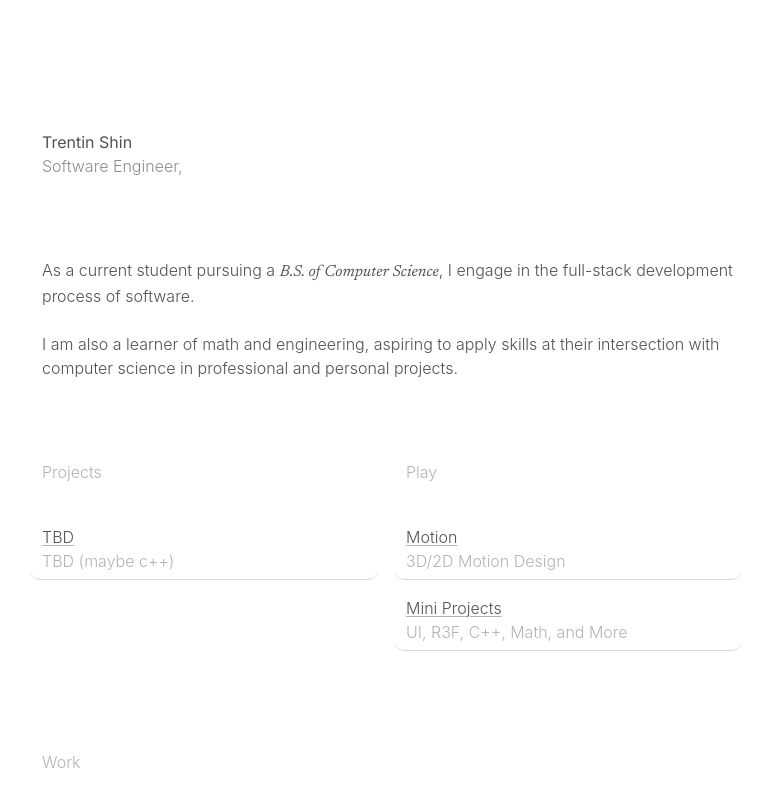
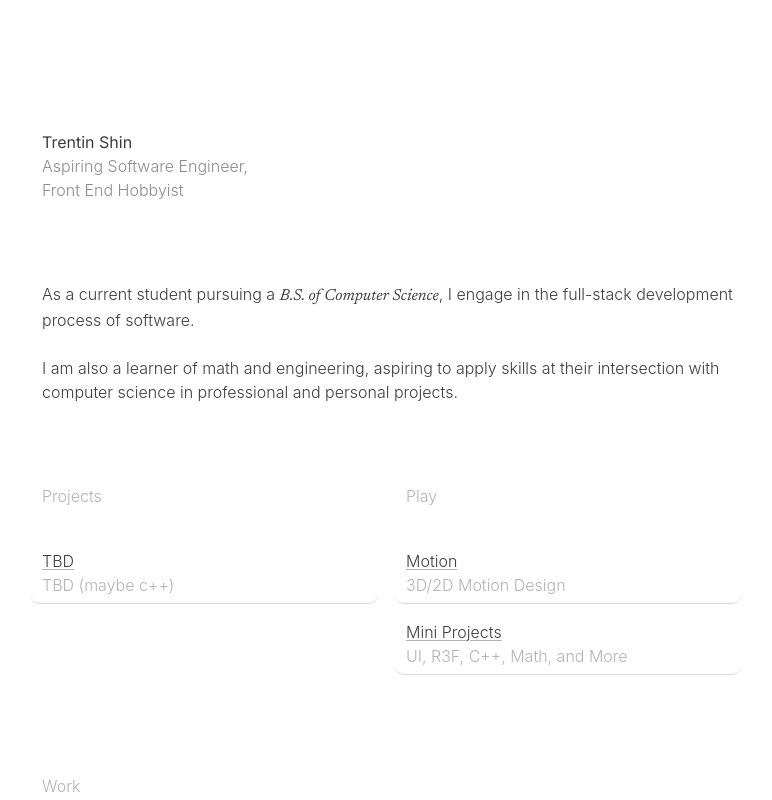
Before and after one commit to TRShin/trshin-web, a React (Vite) app: page /#/Home in a window 1280 px wide. Shown: the top 800 px of the page, without its empty margins (248-1020 px from the left). Built offline with nearby package versions, Linux system fonts and the light colour scheme; a web font is replaced by a local one.

Commit message:
relative path fix

```diff
--- a/index.html
+++ b/index.html
@@ -2,12 +2,12 @@
 <html lang="en">
   <head>
     <meta charset="UTF-8" />
-    <link rel="icon" type="image/svg+xml" href="/thirteen.png"/>
+    <link rel="icon" type="image/svg+xml" href="./thirteen.png"/>
     <meta name="viewport" content="width=device-width, initial-scale=1.0" />
     <title>Trentin Shin</title>
   </head>
   <body>
     <div id="root"></div>
-    <script type="module" src="/src/main.jsx"></script>
+    <script type="module" src="./src/main.jsx"></script>
   </body>
 </html>
--- a/src/index.css
+++ b/src/index.css
@@ -2,7 +2,7 @@
 
 :root {
   /* Colors */
-  --greyscale-color-default: hsl(0, 0%, 32%);
+  --greyscale-color-default: hsl(0, 0%, 24%);
   --greyscale-color-semi-light: hsl(0, 0%, 55%);
   --greyscale-color-light: hsl(0, 0%, 70%);
   --greyscale-color-lighter: hsl(0, 0%, 85%);
--- a/src/pages/Home.jsx
+++ b/src/pages/Home.jsx
@@ -8,14 +8,12 @@ function Home() {
         navigate(path);
     }
 
-    console.log('Home Component HERE!');
-
     return (
         <div className='content'>
             <div className='container'>
                 <div className={styles.short_info}>
                     <h1>Trentin Shin</h1>
-                    <p className='secondary'>Software Engineer, </p>
+                    <p className='secondary'>Aspiring Software Engineer, <br /> Front End Hobbyist</p>
                 </div>
 
                 <div className={styles.about}>
```
